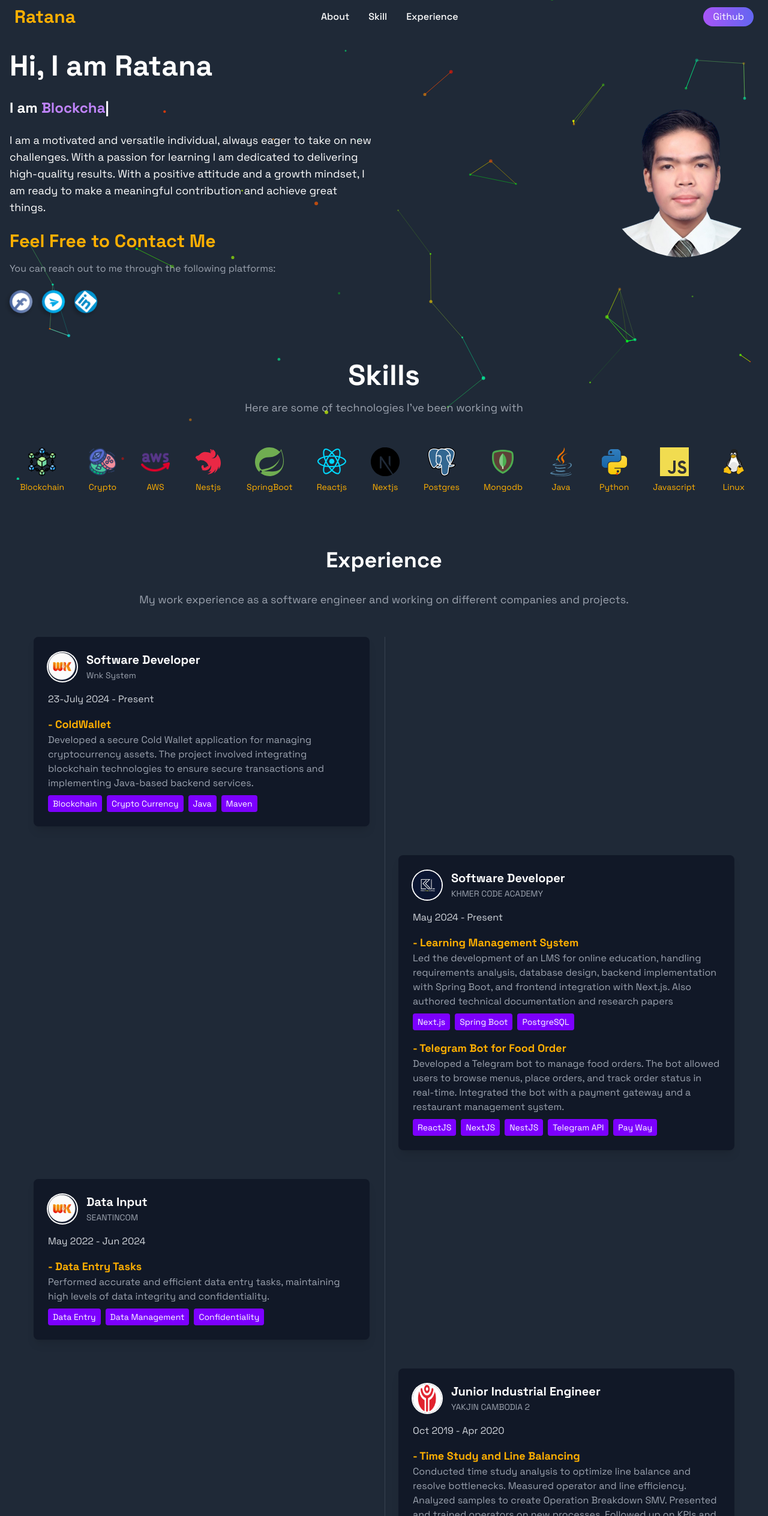
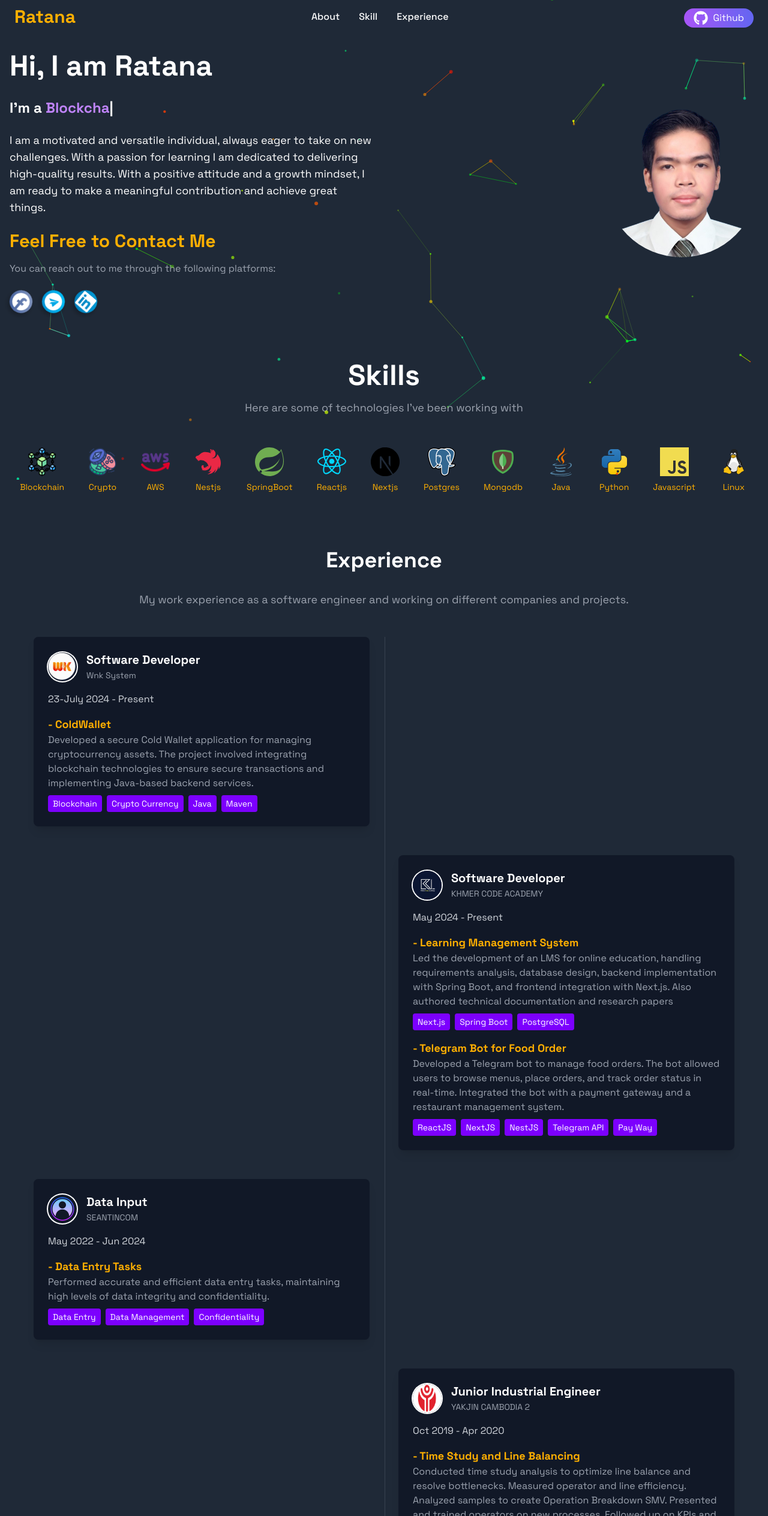
Before and after one commit to Ratana10/portfolio, a React (Vite) app: page / in a window 1280 px wide. Shown: the top 2528 px of the page at 60% size. Built offline with nearby package versions, Linux system fonts and the light colour scheme.

Commit message:
improve text

```diff
--- a/index.html
+++ b/index.html
@@ -2,7 +2,7 @@
 <html lang="en">
   <head>
     <meta charset="UTF-8" />
-    <link rel="icon" type="image/svg+xml" href="/vite.svg" />
+    <link rel="icon" type="image/png" href="/blockchain.png" />
     <meta name="viewport" content="width=device-width, initial-scale=1.0" />
     <title>Portfolio</title>
   </head>
--- a/src/components/Header.tsx
+++ b/src/components/Header.tsx
@@ -1,4 +1,5 @@
 import { useState } from "react";
+import { FaGithub } from "react-icons/fa";
 
 const navbars = [
   {
@@ -13,7 +14,6 @@ const navbars = [
     label: "Experience",
     href: "#experience",
   },
-
 ];
 
 // {
@@ -37,14 +37,18 @@ export default function Header() {
               <span className="text-[#FFAF00]">Ratana</span>
             </span>
           </a>
-          <div className="flex items-center lg:order-2">
+          <div className="flex flex-row items-center lg:order-2">
+            <div className="mt-1 flex">
               <a
                 href="https://github.com/Ratana10"
                 target="_blank"
-              className="text-white bg-gradient-to-r from-purple-500 to-indigo-500 py-1 px-4 rounded-full  hover:from-purple-600 hover:to-indigo-600 transform transition-transform hover:scale-105"
+                rel="noopener noreferrer"
+                className="text-white bg-gradient-to-r from-purple-500 to-indigo-500 py-1 px-4 rounded-full hover:from-purple-600 hover:to-indigo-600 transform transition-transform hover:scale-105 flex items-center"
               >
+                <FaGithub size={24} className="mr-2" />
                 Github
               </a>
+            </div>
 
             {/* Mobile Button */}
             <button
--- a/src/components/Hero.tsx
+++ b/src/components/Hero.tsx
@@ -39,7 +39,7 @@ const Hero = () => {
             Hi, I am Ratana
           </h1>
           <p className="text-2xl text-white font-bold">
-            I am <span className="text-purple-400" ref={subTitleRef}></span>
+            I'm a <span className="text-purple-400" ref={subTitleRef}></span>
           </p>
           <p className="text-lg">
             I am a motivated and versatile individual, always eager to take on
--- a/src/db/data.ts
+++ b/src/db/data.ts
@@ -220,7 +220,7 @@ export const experiences: Experience[] = [
     company: "SEANTINCOM",
     role: "Data Input",
     duration: "May 2022 - Jun 2024",
-    logo: "/logo/wnk.png",
+    logo: "/logo/default.png",
     projects: [
       {
         name: "Data Entry Tasks",
```
Also changed, not shown: public/blockchain.png (added), public/logo/default.png (added). Lines whose indentation alone changed are shown as unchanged.
